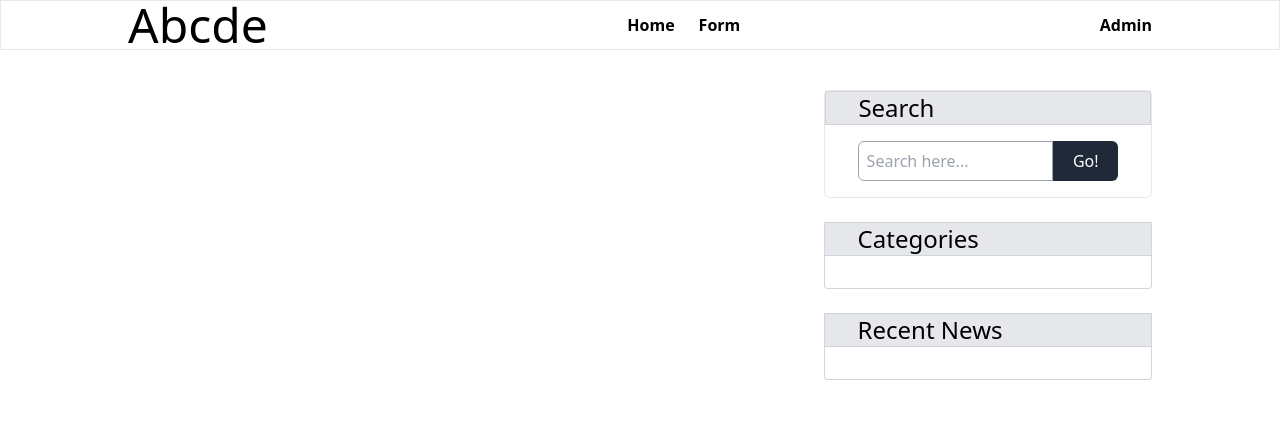
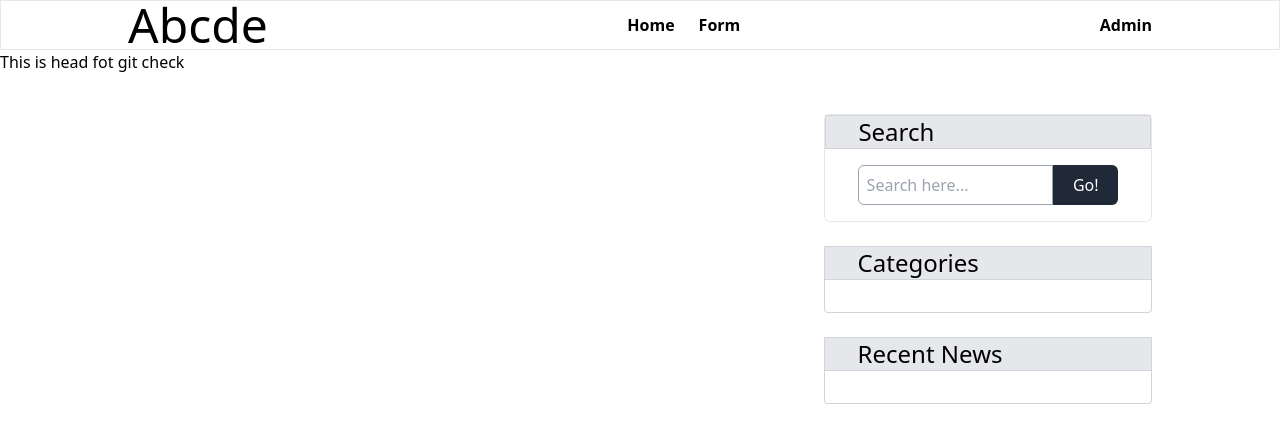
Before and after one commit to MujahidulIslamShaikh/newsportal, a PHP site: page / in a window 1280 px wide. Shown: the top 443 px of the page. Run offline with PHP 8.4, Linux system fonts and the light colour scheme; data that the repository does not hold is empty; some libraries are stand-ins or nearby versions.

Commit message:
add h1 tag for check

```diff
--- a/index.php
+++ b/index.php
@@ -42,6 +42,7 @@ echo '</pre>';
 ?>
 
 <div class=" mb-[10vh] ">
+	<h1>This is head fot git check</h1>
 	<div class="w-[80vw] mx-auto grid grid-cols-3 gap-5 mt-10">
 		<!-- MAIN -->
 		<div class="col-span-2 posts flex flex-col gap-4">
```
